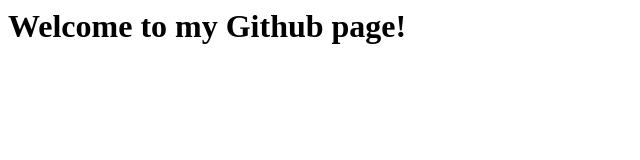
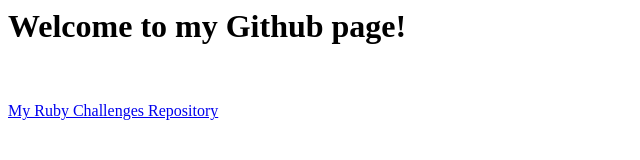
Before and after one commit to LeWood16/LeWood16.github.io, a plain HTML site: page index.html in a window 1280 px wide. Shown: the whole page, without its empty margins (0-640 px from the left). Drawn offline with Linux system fonts and the light colour scheme.

Commit message:
added ruby challenges link

```diff
--- a/index.html
+++ b/index.html
@@ -4,6 +4,9 @@
   </head>
   <body>
     <h1>Welcome to my Github page!</h1>
+    <br>
+    <br>
 
+    <a href="https://github.com/LeWood16/ruby-challenges">My Ruby Challenges Repository</a>
   </body>
 </HTML>
```
